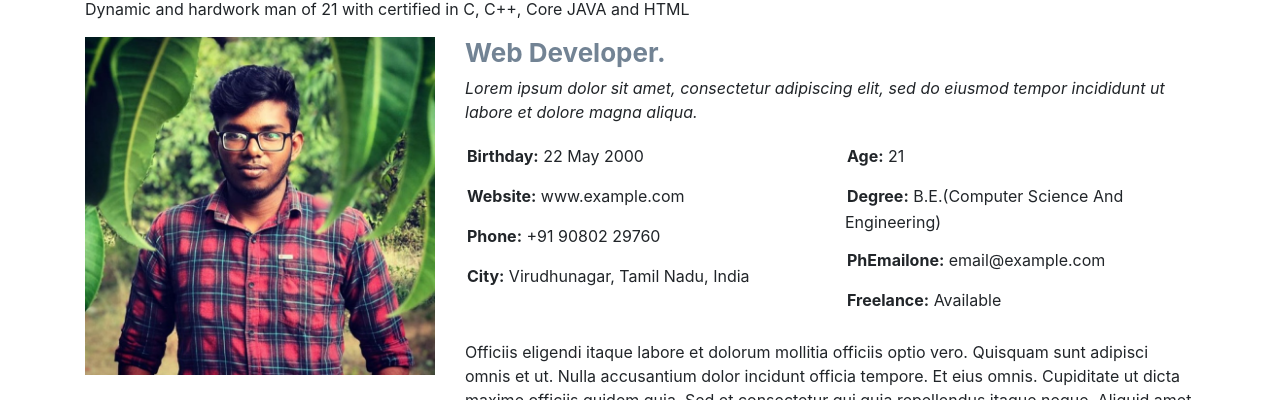
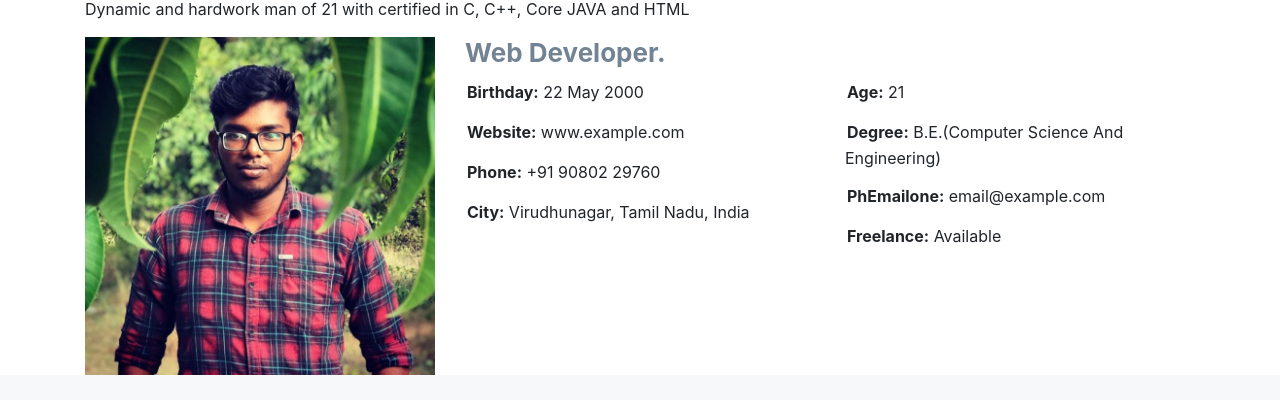
Before and after one commit to SelvaSK22/Frontendhtmlcss, a plain HTML site: page MyResume/about.html in a window 1280 px wide. Shown: the part 133-533 px from the top of the page. Drawn offline with Linux system fonts and the light colour scheme.

Commit message:
Update about.html

```diff
--- a/MyResume/about.html
+++ b/MyResume/about.html
@@ -39,10 +39,6 @@
             </div>
             <div class="col-lg-8 pt-4 pt-lg-0 content">
               <h3>Web Developer.</h3>
-              <p class="font-italic">
-                Lorem ipsum dolor sit amet, consectetur adipiscing elit, sed do eiusmod tempor incididunt ut labore et dolore
-                magna aliqua.
-              </p>
               <div class="row">
                 <div class="col-lg-6">
                   <ul>
@@ -61,10 +57,6 @@
                   </ul>
                 </div>
               </div>
-              <p>
-                Officiis eligendi itaque labore et dolorum mollitia officiis optio vero. Quisquam sunt adipisci omnis et ut. Nulla accusantium dolor incidunt officia tempore. Et eius omnis.
-                Cupiditate ut dicta maxime officiis quidem quia. Sed et consectetur qui quia repellendus itaque neque. Aliquid amet quidem ut quaerat cupiditate. Ab et eum qui repellendus omnis culpa magni laudantium dolores.
-              </p>
             </div>
           </div>
 
```
